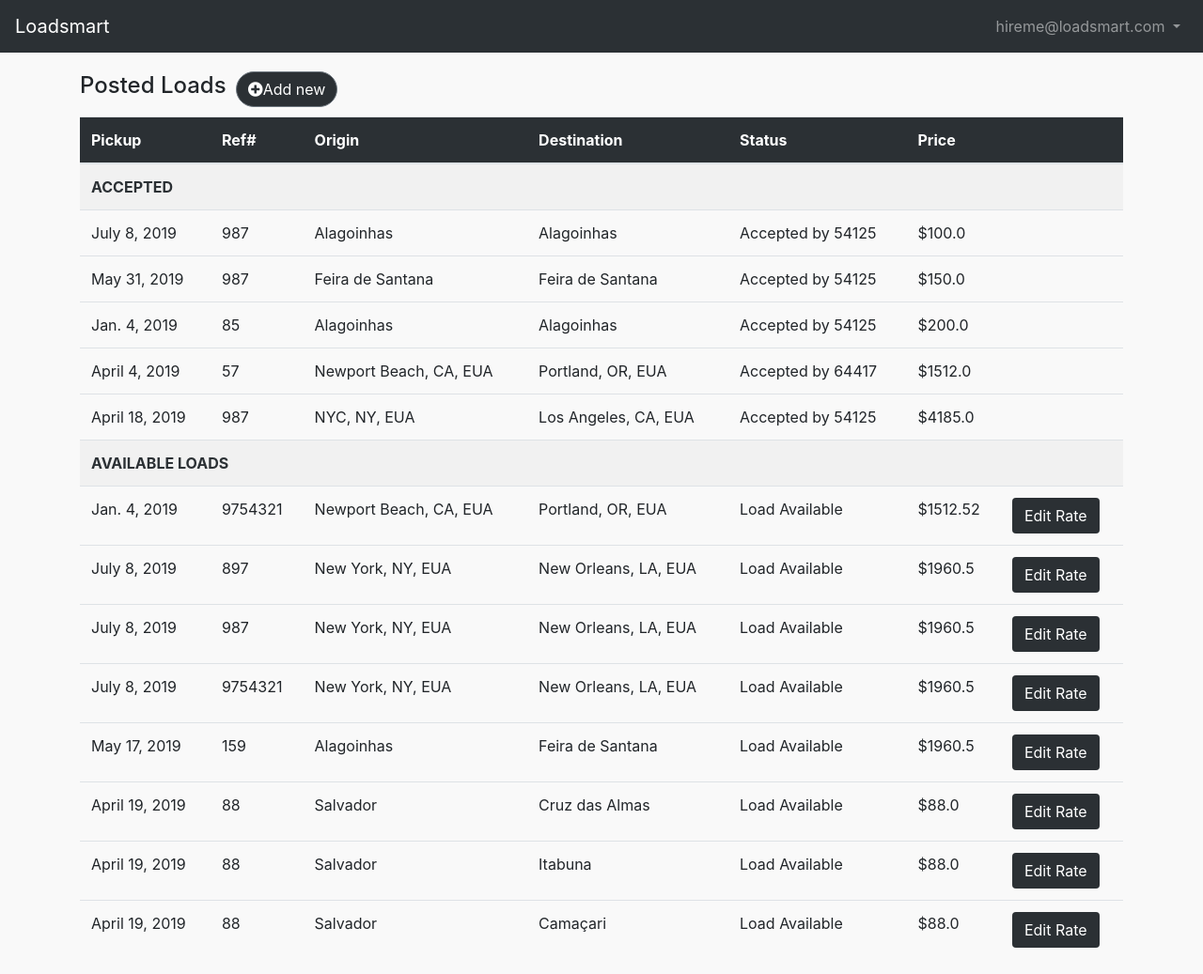
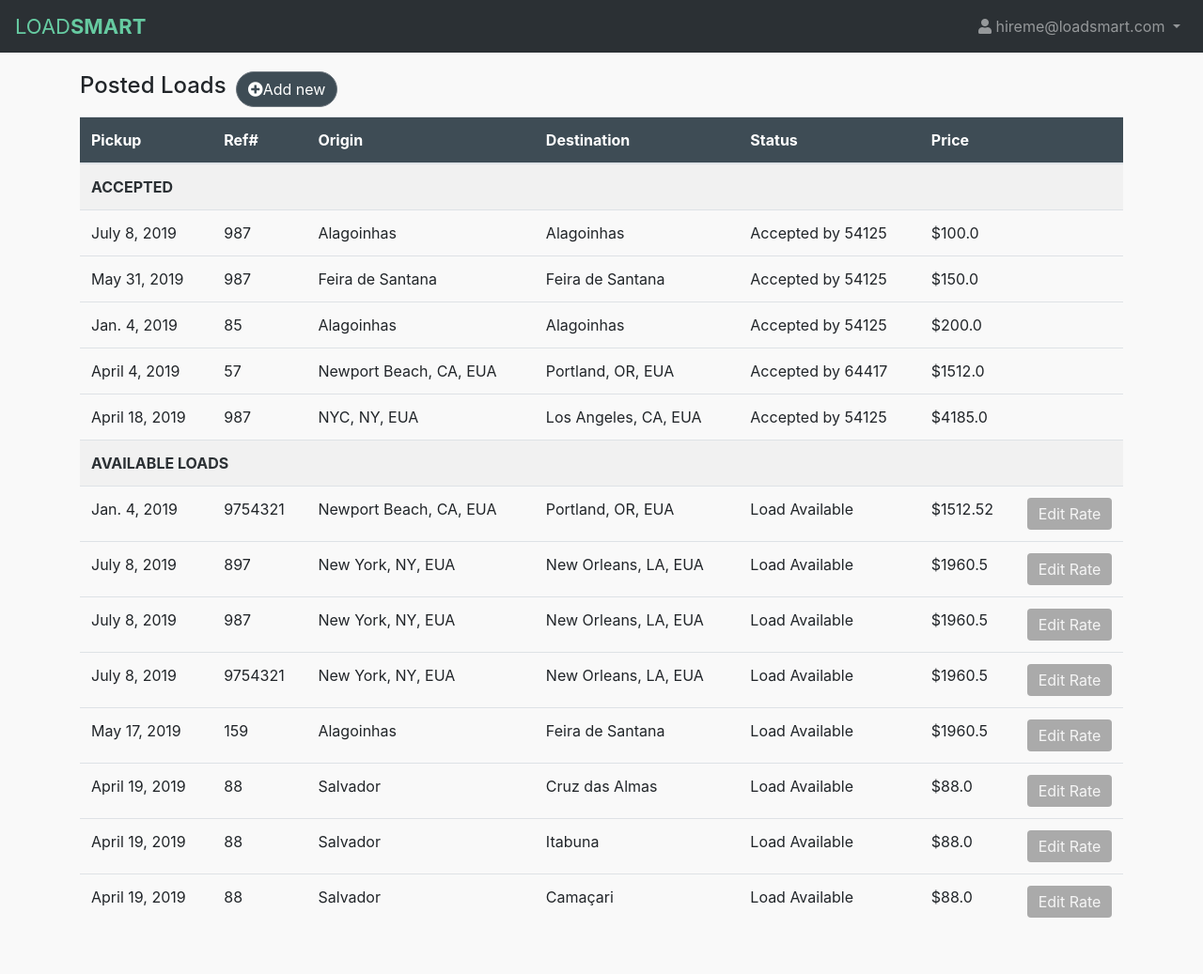
Before and after one commit to miss-marverls/loadsmart, a Django app: page /loads/ in a window 1280 px wide. Shown: the whole page at 94% size. After the commit the page ends 977 px from the top, so only its background shows below. Run offline with Django 3.2, Linux system fonts and the light colour scheme; a user stored in the database is signed in; data comes from the database, SQL or seed files in the repository; some libraries are stand-ins or nearby versions.

Commit message:
Improve shipper and carrier loads template
Change carrier_load_list and shipper_load_list templates color palette.

```diff
--- a/load/static/css/load.css
+++ b/load/static/css/load.css
@@ -20,12 +20,8 @@ body {
     background-color: #2b3034;
 }
 
-.add-button {
-    background-color: #2b3034;
-}
-
 .thead-custom {
-    background-color: #2b3034;
+    background-color: #3e4c55;
 }
 
 .rate-button {
@@ -38,6 +34,7 @@ body {
 }
 
 .add-button {
+    background-color: #3e4c55;
     border-radius: 20px;
     margin: 10px;
 }
@@ -54,3 +51,29 @@ body {
 .table-custom {
     table-layout: auto;
 }
+
+.button-custom {
+    display: inline-block;
+    border: none;
+    color: whitesmoke;
+    padding: 5px;
+}
+
+.button-accept {
+    width: 48%;
+    background-color: #66caa1;
+}
+
+.button-cancel {
+    background-color: #AAAAAA;
+}
+
+.button-drop {
+    width: 48%;
+    background-color: #AAAAAA;
+}
+
+.logo-custom {
+    color: #66caa1;
+    font-size: 22px;
+}
--- a/load/templates/load/base.html
+++ b/load/templates/load/base.html
@@ -15,7 +15,7 @@
 </head>
 <body>
 <nav class="navbar navbar-expand-lg navbar-dark navbar-custom">
-    <a class="navbar-brand" href="#">Loadsmart</a>
+    <a class="logo-custom" href="#">LOAD<b>SMART</b></a>
     <button class="navbar-toggler" type="button" data-toggle="collapse" data-target="#navbarNavDropdown"
             aria-controls="navbarNavDropdown" aria-expanded="false" aria-label="Toggle navigation">
         <span class="navbar-toggler-icon"></span>
@@ -28,10 +28,10 @@
             <li class="nav-item dropdown">
                 <a class="nav-link dropdown-toggle" href="#" id="navbarDropdownMenuLink" data-toggle="dropdown"
                    aria-haspopup="true" aria-expanded="false">
-                     {{ user.get_username }}
+                    <i class="fas fa-user"></i>
+                    {{ user.get_username }}
                 </a>
                 <div class="dropdown-menu" aria-labelledby="navbarDropdownMenuLink">
-                    <a class="dropdown-item" href="#">Profile</a>
                     <a class="dropdown-item" href="{% url 'users:logout' %}">Logout</a>
                 </div>
             </li>
--- a/load/templates/load/carrier_load_list.html
+++ b/load/templates/load/carrier_load_list.html
@@ -36,7 +36,7 @@
                 <td>{{ load.shipper.first_name }} {{ load.shipper.last_name }} </td>
                 <td style="color:green">Accepted</td>
                 <td>${{ load.carrier_price }}</td>
-                <td><a class = "btn btn-danger" href="{% url 'load:cancel-load' load.id %}">Drop</a></td>
+                <td><a class = "btn button-custom btn-block button-cancel" href="{% url 'load:cancel-load' load.id %}">Drop</a></td>
             </tr>
         {% endfor %}
 
@@ -55,8 +55,8 @@
                 <td> Waiting</td>
                 <td> ${{ load.carrier_price }}</td>
                 <td>
-                    <a class="btn" href="{% url 'load:drop-load' load.id %}">Reject</a>
-                    <a class="btn btn-success" href="{% url 'load:accept-load' load.id %}">Accept</a>
+                    <a class="btn button-custom button-drop" href="{% url 'load:drop-load' load.id %}">Reject</a>
+                    <a class="btn button-custom button-accept" href="{% url 'load:accept-load' load.id %}">Accept</a>
                 </td>
             </tr>
         {% endfor %}
--- a/load/templates/load/new_load.html
+++ b/load/templates/load/new_load.html
@@ -27,7 +27,7 @@
             </div>
         </div>
         <div class="modal-footer">
-            <button type="submit" class="save btn btn-secondary">Save</button>
+            <button type="submit" class="save btn rate-button">Save</button>
         </div>
     </form>
     {% block extrascripts %}
--- a/load/templates/load/shipper_load_list.html
+++ b/load/templates/load/shipper_load_list.html
@@ -58,7 +58,7 @@
                 <td> Load Available</td>
                 <td> ${{ load.shipper_price }}</td>
                 <td>
-                    <button class="btn edit-rate rate-button" data-id="{% url 'load:update-load' load.id %}"> Edit
+                    <button class="btn edit-rate button-custom button-cancel btn-block" data-id="{% url 'load:update-load' load.id %}"> Edit
                         Rate
                     </button>
                 </td>
```
